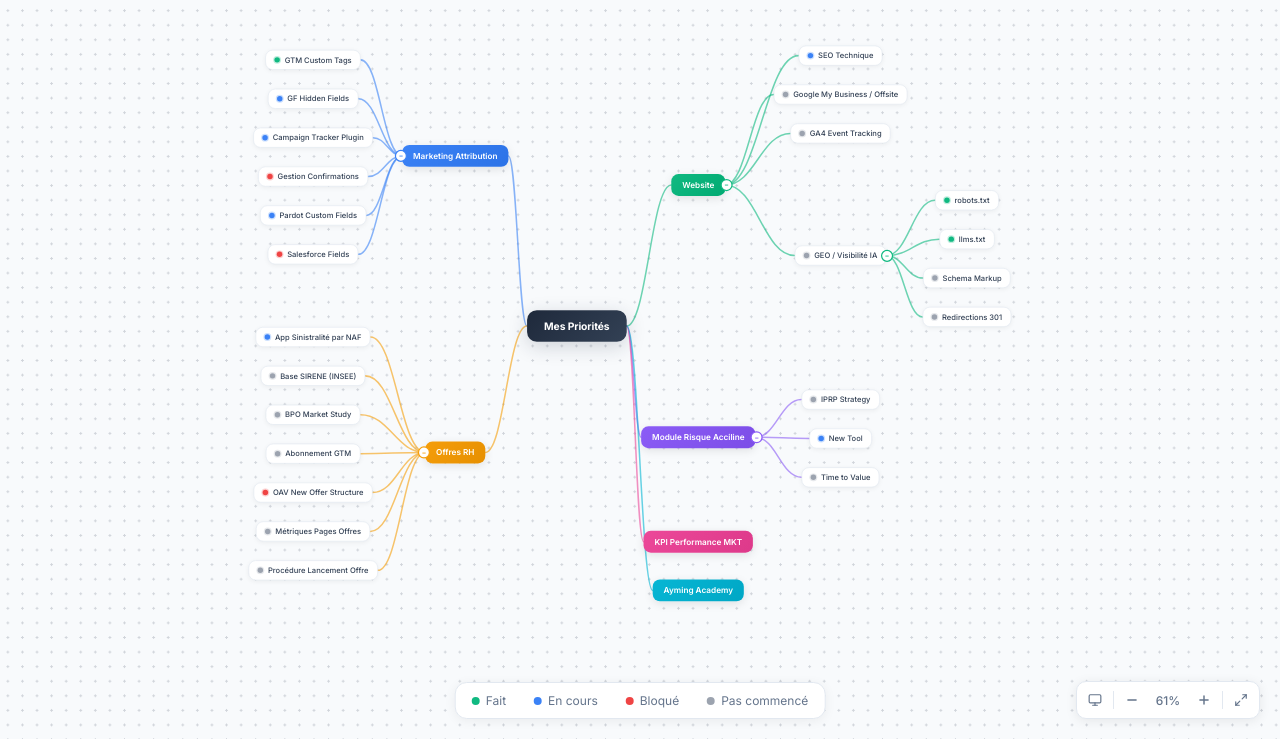
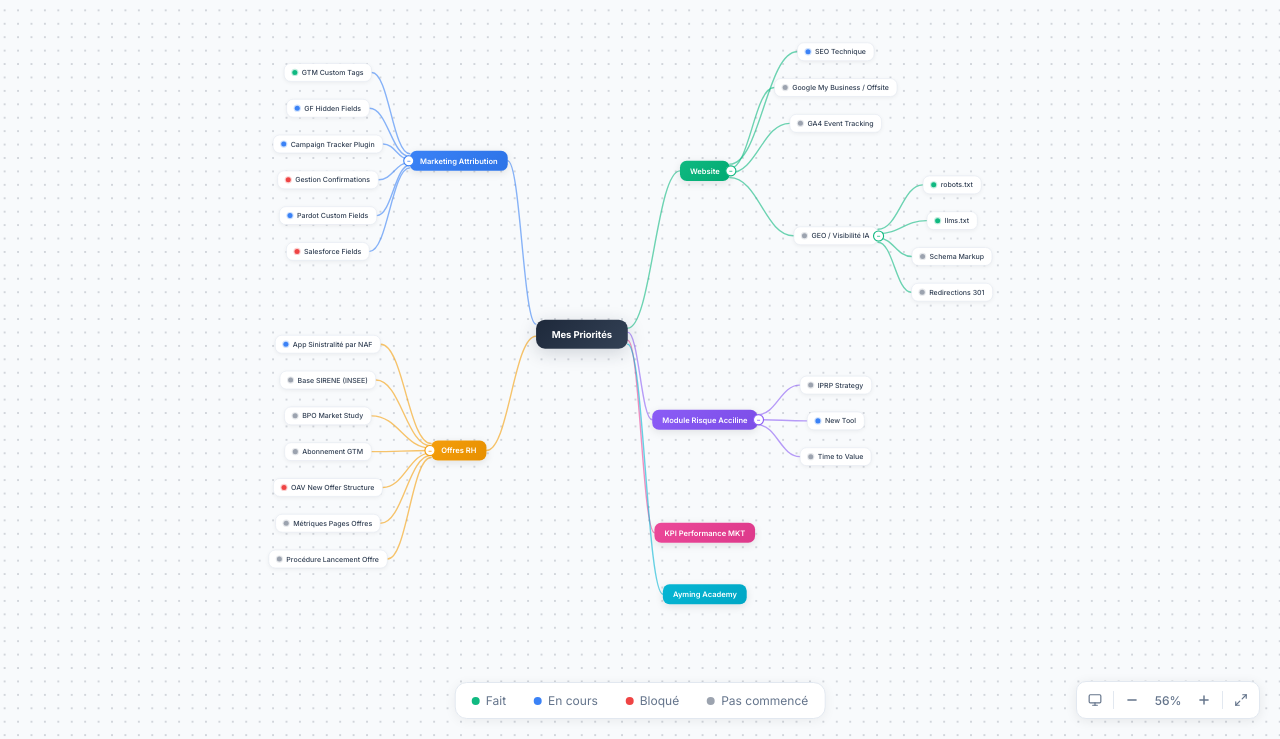
Before and after one commit to xXencarvXx/mindmap-app, a plain HTML site: page index.html in a window 1280 px wide. Shown: the part 61-800 px from the top of the page. Drawn offline with Linux system fonts and the light colour scheme.

Commit message:
UX: pointer cursor, position undo, fix connection crossing
- Cursor: grab → pointer on nodes for better click affordance
- Position undo: Ctrl+Z now restores node positions after drag
- Connections: spread exit points vertically on parent nodes to
  prevent bezier curves from overlapping
- Spacing: increased project gap (40→70) and horizontal offset
  (200→220) to reduce visual crowding

```diff
--- a/js/app.js
+++ b/js/app.js
@@ -1,6 +1,6 @@
 import { PROJECTS } from './data.js';
-import { state, undoStack, findNodeById, _nodeElements } from './state.js';
-import { loadFromLocalStorage, loadPositionsFromLocalStorage, loadDarkMode, saveToLocalStorage, exportJSON, toggleDarkMode, showToast } from './persistence.js';
+import { state, undoStack, positionUndoStack, positionOverrides, findNodeById, _nodeElements } from './state.js';
+import { loadFromLocalStorage, loadPositionsFromLocalStorage, loadDarkMode, saveToLocalStorage, savePositionsToLocalStorage, exportJSON, toggleDarkMode, showToast } from './persistence.js';
 import { render, setOpenPanelFn } from './render.js';
 import { openPanel, closePanel, openPanelById, openLinkPopover, toggleChecklistItem, deleteChecklistItem, addChecklistItem, deleteLinkItem, addLinkItem, toggleLinkForm, removeSection, addSection, promptAddSubproject, initChecklistDrag } from './modal.js';
 import { resetView, zoomIn, zoomOut, resetPositions, initKeyboard, panToNode } from './canvas.js';
@@ -9,6 +9,15 @@
 // UNDO (needs access to both render and modal)
 // ──────────────────────────────────────────────
 function popUndo() {
+  // Position undo takes priority (most recent action)
+  if (positionUndoStack.length > 0) {
+    const snap = positionUndoStack.pop();
+    for (const key in positionOverrides) delete positionOverrides[key];
+    Object.assign(positionOverrides, snap);
+    savePositionsToLocalStorage();
+    render();
+    return true;
+  }
   if (undoStack.length === 0) return false;
   const snapshot = undoStack.pop();
   for (const sp of snapshot) {
--- a/js/canvas.js
+++ b/js/canvas.js
@@ -1,5 +1,5 @@
 import { PROJECTS } from './data.js';
-import { state, _nodeElements, positionOverrides, findNodeById } from './state.js';
+import { state, _nodeElements, positionOverrides, positionUndoStack, MAX_UNDO, findNodeById } from './state.js';
 import { savePositionsToLocalStorage, showToast } from './persistence.js';
 import { render, redrawEdges } from './render.js';
 import { closePanel } from './modal.js';
@@ -45,6 +45,11 @@
   if (!state.dragInfo.moved && Math.hypot(dx, dy) < DRAG_THRESHOLD) return;
 
   if (!state.dragInfo.moved) {
+    // Snapshot positions before drag for undo
+    const snap = JSON.parse(JSON.stringify(positionOverrides));
+    positionUndoStack.push(snap);
+    if (positionUndoStack.length > MAX_UNDO) positionUndoStack.shift();
+
     state.dragInfo.childStarts = {};
     for (const cid of getChildNodeIds(state.dragInfo.id)) {
       const ci = _nodeElements[cid];
--- a/js/render.js
+++ b/js/render.js
@@ -8,9 +8,9 @@
 const NODE_H = 40;
 const LEAF_H = 36;
 const GAP_Y = 28;
-const GAP_X_PROJECT = 200;
+const GAP_X_PROJECT = 220;
 const GAP_X_LEAF = 260;
-const PROJECT_GAP_Y = 40;
+const PROJECT_GAP_Y = 70;
 
 function leafHeight(node) {
   if (collapsedNodes.has(node.id) || !node.children || node.children.length === 0) return LEAF_H;
@@ -227,20 +227,43 @@
   if (!svgEl) return;
   svgEl.innerHTML = "";
 
+  // Group edges by parent to compute exit offsets
+  const groups = {};
+  for (const edge of _edgeDefs) {
+    if (!groups[edge.fromId]) groups[edge.fromId] = [];
+    groups[edge.fromId].push(edge);
+  }
+  // Sort each group by child Y so exit points follow top-to-bottom order
+  for (const gid in groups) {
+    groups[gid].sort((a, b) => {
+      const ay = _nodeElements[a.toId] ? _nodeElements[a.toId].cy : 0;
+      const by = _nodeElements[b.toId] ? _nodeElements[b.toId].cy : 0;
+      return ay - by;
+    });
+  }
+
   for (const edge of _edgeDefs) {
     const fromInfo = _nodeElements[edge.fromId];
     const toInfo = _nodeElements[edge.toId];
     if (!fromInfo || !toInfo) continue;
 
     const fromW = fromInfo.el.offsetWidth;
+    const fromH = fromInfo.el.offsetHeight;
     const toW = toInfo.el.offsetWidth;
+
+    // Compute vertical offset on parent node
+    const siblings = groups[edge.fromId];
+    const idx = siblings.indexOf(edge);
+    const count = siblings.length;
+    const spread = Math.min(fromH * 0.7, count * 6);
+    const yOff = count > 1 ? -spread / 2 + (idx / (count - 1)) * spread : 0;
 
     let startX, startY, endX, endY;
     if (toInfo.side === "right") {
-      startX = fromInfo.cx + fromW / 2; startY = fromInfo.cy;
+      startX = fromInfo.cx + fromW / 2; startY = fromInfo.cy + yOff;
       endX = toInfo.cx - toW / 2; endY = toInfo.cy;
     } else {
-      startX = fromInfo.cx - fromW / 2; startY = fromInfo.cy;
+      startX = fromInfo.cx - fromW / 2; startY = fromInfo.cy + yOff;
       endX = toInfo.cx + toW / 2; endY = toInfo.cy;
     }
 
--- a/js/state.js
+++ b/js/state.js
@@ -30,6 +30,7 @@
 // UNDO SYSTEM
 // ──────────────────────────────────────────────
 export const undoStack = [];
+export const positionUndoStack = [];
 export const MAX_UNDO = 20;
 
 function cloneNode(n) {
--- a/styles/nodes.css
+++ b/styles/nodes.css
@@ -42,7 +42,7 @@
   box-shadow: 0 4px 16px rgba(0,0,0,0.10);
 }
 
-.node.project, .node.leaf { cursor: grab; }
+.node.project, .node.leaf { cursor: pointer; }
 .node.project:active, .node.leaf:active { cursor: grabbing; }
 
 /* Leaf nodes */
```
